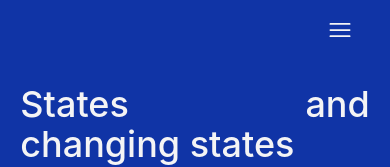
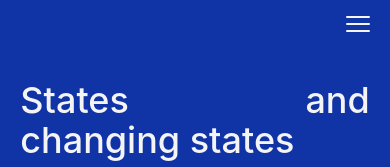
Before and after one commit to willot/Quality, a React (Create React App) app: page /states in a window 390 px wide. Shown: the top 167 px of the page. Built offline with nearby package versions, Linux system fonts and the light colour scheme.

Commit message:
minor style change

```diff
--- a/src/components/LayoutWrapper.tsx
+++ b/src/components/LayoutWrapper.tsx
@@ -85,15 +85,20 @@ export const LayoutWrapper = ({children}: LayoutWrapperProps) => {
         if (!showSideNavBar) {
             return (
                 <>
-                    <section className="flex flex-row justify-end">
-                        <button ref={ref} onClick={() => {
-                            setIsVisible(!isVisible);
-                        }}>
-                            <Bars3Icon className="h12 w-12 pr-5 pt-4 "/>
+                    <section className="flex flex-row justify-end pt-2">
+                        <button
+                            className="flex flex-row justify-center"
+                            ref={ref}
+                            onClick={() => {
+                                setIsVisible(!isVisible);
+                            }}
+                        >
+                            <Bars3Icon className="h8 w-8"/>
                         </button>
                     </section>
                     {isVisible && (
-                        <section  className="absolute w-9/12 flex right-3 flex-col pt-4 pl-4 space-y-1 bg-white rounded-xl">
+                        <section
+                            className="absolute w-9/12 flex right-3 flex-col pt-4 pl-4 space-y-1 bg-white rounded-xl">
                             {listOfLink()}
                         </section>
                     )
--- a/src/pages/Home.tsx
+++ b/src/pages/Home.tsx
@@ -162,7 +162,7 @@ export const Home = () => {
                                        css={"bg-pink text-blue w-28 border border-white rounded-md mb-2 active:translate-y-0.5 duration-200 active:bg-white"}/>
                         <ExampleButton setTextDetails={setTextDetails} buttonId="button2"
                                        buttonWording={wrongWordingButtonText}
-                                       css={"bg-pink text-blue w-48 border border-white rounded-md sm:w-28 mb-2 active:translate-y-0.5 duration-200 active:bg-white"}/>
+                                       css={"bg-pink text-blue w-36 border border-white rounded-md sm:w-28 mb-2 active:translate-y-0.5 duration-200 active:bg-white"}/>
                         <ExampleButton setTextDetails={setTextDetails} buttonId="button3" buttonWording={buttonText}
                                        css={"bg-pink text-white w-28 border border-white rounded-md mb-2 active:translate-y-0.5 duration-200 active:bg-white"}/>
                         <ExampleButtonNotAccessible setTextDetails={setTextDetails} buttonId="button4"
```
